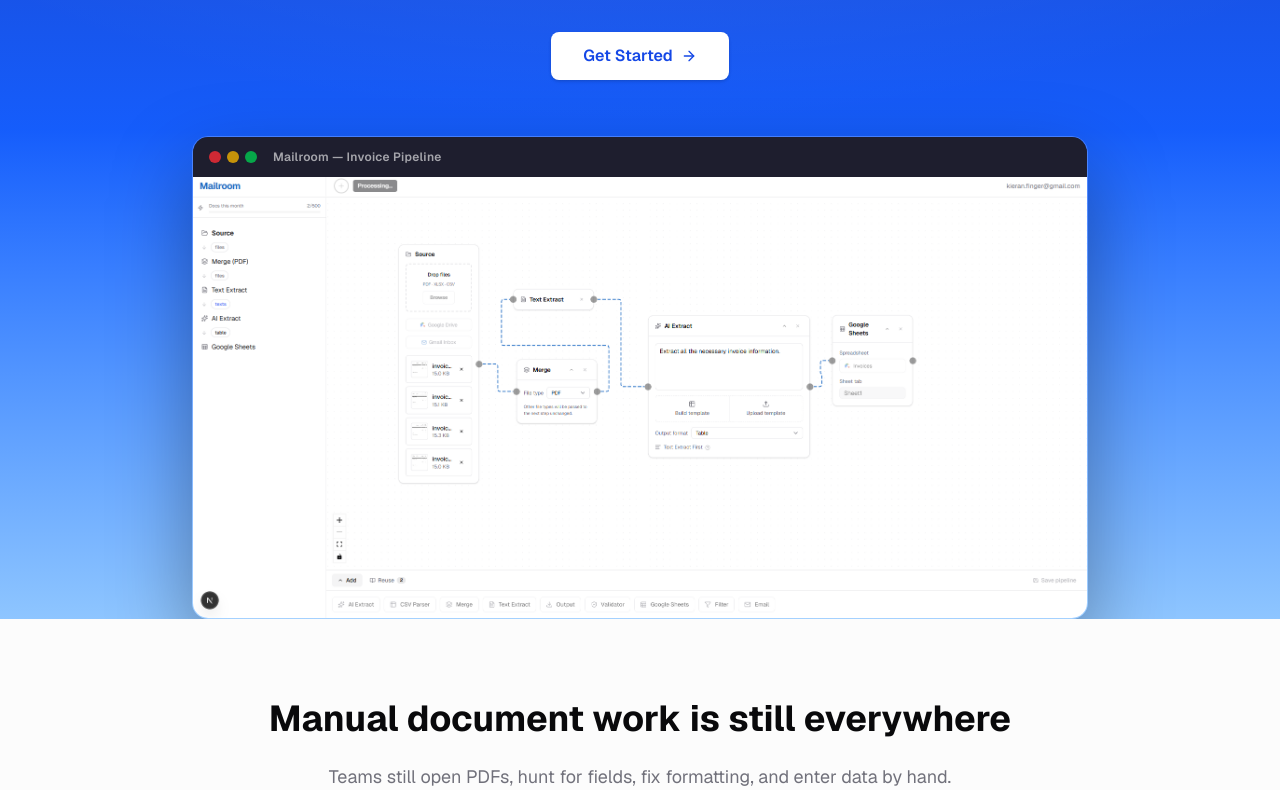
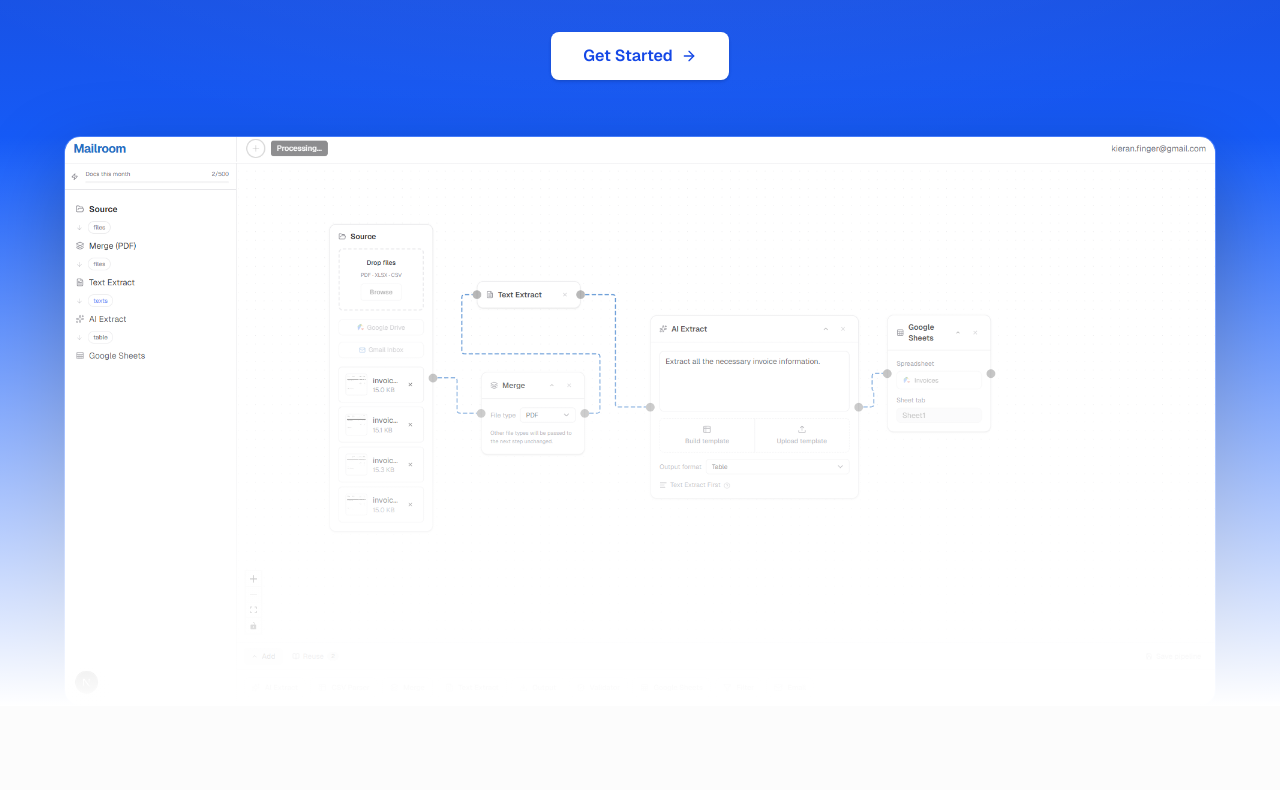
Before and after one commit to K-Finger/Mailroom, a Next.js app: page / in a window 1280 px wide. Shown: the part 360-1150 px from the top of the page. Built offline with nearby package versions, Linux system fonts and the light colour scheme.

Commit message:
hero changes

```diff
--- a/src/app/page.tsx
+++ b/src/app/page.tsx
@@ -130,21 +130,9 @@
   return (
     <div
       ref={ref}
-      className="relative w-full max-w-4xl mx-auto opacity-0 translate-y-8 transition-all duration-700 ease-out [&.animate-in]:opacity-100 [&.animate-in]:translate-y-0"
+      className="relative w-full max-w-6xl mx-auto opacity-0 translate-y-8 transition-all duration-700 ease-out [&.animate-in]:opacity-100 [&.animate-in]:translate-y-0"
     >
       <div className="rounded-2xl overflow-hidden shadow-[0_32px_80px_rgba(0,0,0,0.35)] border border-white/20">
-        {/* Window chrome */}
-        <div className="flex items-center gap-2 px-4 py-3 bg-[#1e1e2e]">
-          <div className="flex gap-1.5">
-            <div className="w-3 h-3 rounded-full bg-red-500/80" />
-            <div className="w-3 h-3 rounded-full bg-yellow-500/80" />
-            <div className="w-3 h-3 rounded-full bg-green-500/80" />
-          </div>
-          <span className="text-xs font-semibold text-white/60 ml-2 tracking-wide">Mailroom — Invoice Pipeline</span>
-        </div>
-
-        {/* Hero splash screenshot */}
-        <div className="bg-[#0f0f17]">
         <Image
           src="/hero_splash.png"
           alt="Mailroom app"
@@ -153,7 +141,6 @@
           className="w-full h-auto block"
           priority
         />
-        </div>
       </div>
     </div>
   );
@@ -175,7 +162,7 @@
   return (
     <div className="min-h-screen bg-background text-foreground">
       {/* ── HERO (blue) ─────────────────────────────────── */}
-      <section className="relative bg-gradient-to-b from-blue-800 via-blue-600 to-blue-300 overflow-hidden pb-0">
+      <section className="relative bg-gradient-to-b from-blue-800 via-blue-600 to-blue-600 overflow-hidden pb-0">
         {/* subtle radial glow */}
         <div className="absolute inset-0 bg-[radial-gradient(ellipse_80%_60%_at_50%_-10%,rgba(255,255,255,0.12),transparent)] pointer-events-none" />
 
@@ -240,6 +227,7 @@
         {/* App preview — sits at bottom of hero, slightly overlapping next section */}
         <div className="relative z-10 px-4 md:px-8 pb-0">
           <AppPreview />
+          <div className="pointer-events-none absolute inset-0 bg-linear-to-b from-transparent to-white" />
         </div>
       </section>
 
```
Lines whose indentation alone changed are shown as unchanged.
